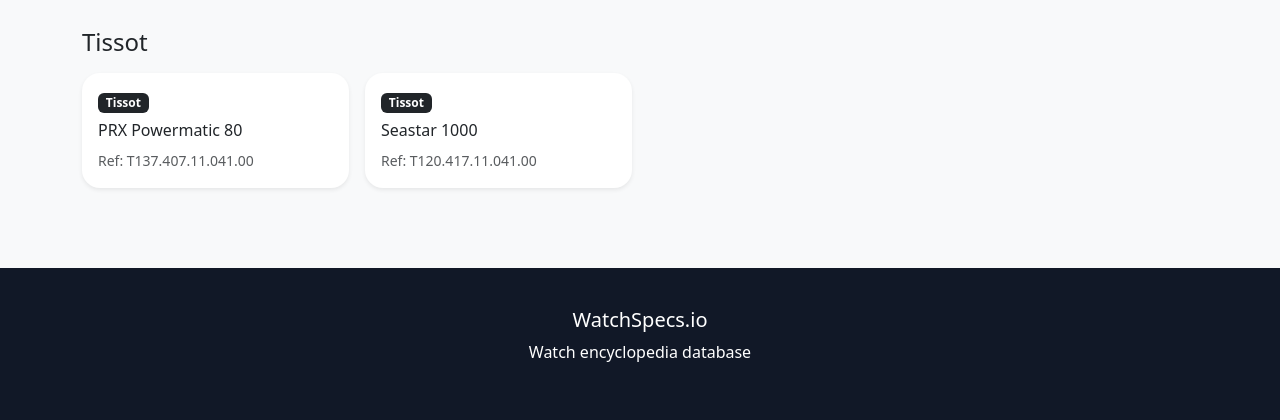
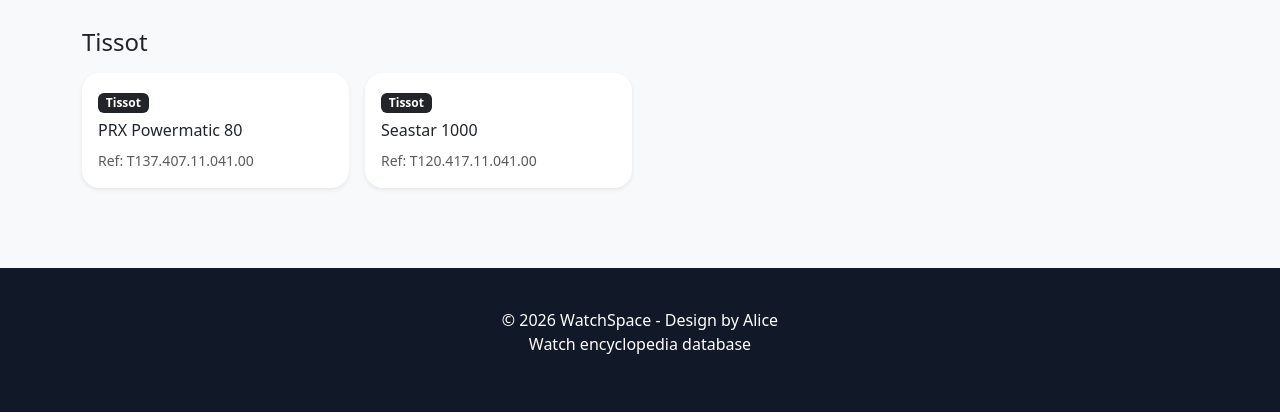
Before and after one commit to AlloJS/WatchSpace.it, a PHP site: page /index.php in a window 1280 px wide. Shown: the part 3647-4067 px from the top of the page. Run offline with PHP 8.4, Linux system fonts and the light colour scheme; data comes from the database, SQL or seed files in the repository.

Commit message:
Alice ha aggiunto il footer personalizzato

```diff
--- a/index.php
+++ b/index.php
@@ -268,7 +268,7 @@ Ref: <?= htmlspecialchars($watch['reference']) ?>
 
 <!-- FOOTER -->
 <footer class="footer text-center">
-<h5>WatchSpecs.io</h5>
+© 2026 WatchSpace - Design by Alice
 <p>Watch encyclopedia database</p>
 </footer>
 
```
